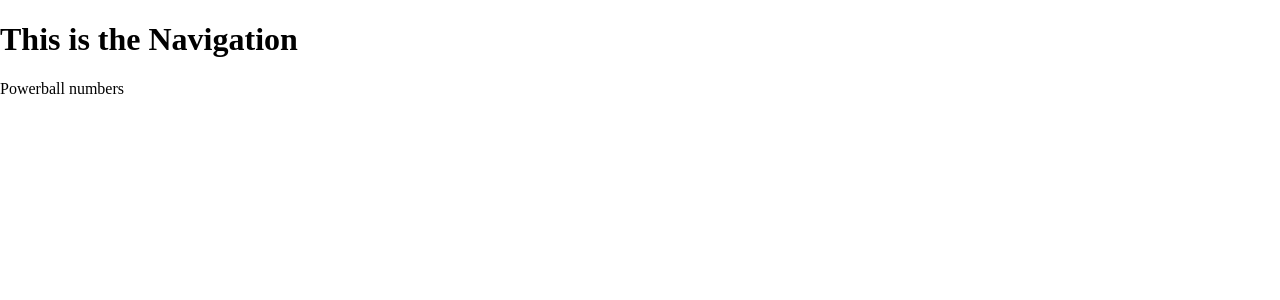
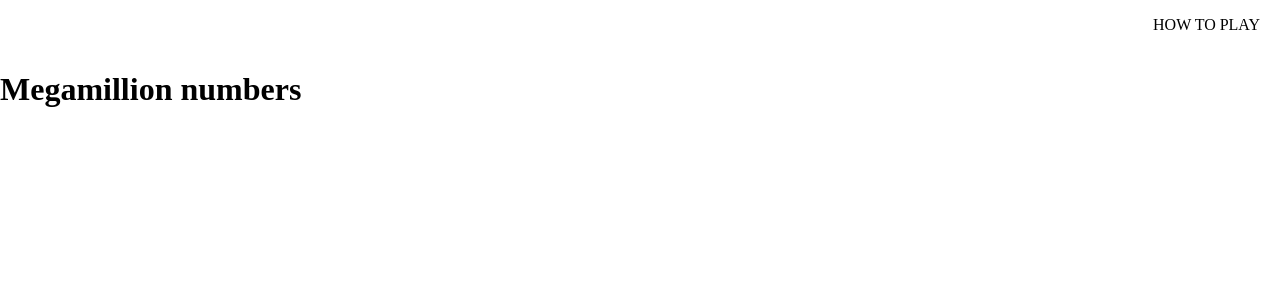
Before and after one commit to kendayao/lottery-number-picker, a React (Create React App) app: page /megamillion in a window 1280 px wide. Shown: the top 300 px of the page. Built offline with nearby package versions, Linux system fonts and the light colour scheme.

Commit message:
styled navigation link

```diff
--- a/src/App.js
+++ b/src/App.js
@@ -11,8 +11,8 @@ function App() {
    <Routes>
     <Route path='/' element={<Navigation/>}>
       <Route index element={<Home/>}/>
-      <Route path='powerball' element={<MegaMillion/>}/>
-      <Route path='megamillion' element={<Powerball/>}/>
+      <Route path='powerball' element={<Powerball/>}/>
+      <Route path='megamillion' element={<MegaMillion/>}/>
     </Route>
    </Routes>
   );
--- a/src/routes/Navigation.css
+++ b/src/routes/Navigation.css
@@ -0,0 +1,9 @@
+.navigation{
+    display:flex;
+    justify-content: flex-end;
+
+}
+
+.navigation_link{
+    margin-right: 20px;
+}
--- a/src/routes/Navigation.js
+++ b/src/routes/Navigation.js
@@ -1,13 +1,16 @@
-import React from 'react'
+import {React, Fragment} from 'react'
 import { Outlet } from 'react-router-dom'
+import './Navigation.css'
 
 function Navigation(){
 
     return(
-        <div>
-            <h1>This is the Navigation</h1>
-        <Outlet/>
+            <Fragment>
+        <div className='navigation'>
+            <p className='navigation_link'>HOW TO PLAY</p>
         </div>
+         <Outlet/>
+         </Fragment>
     )
 }
 
```
